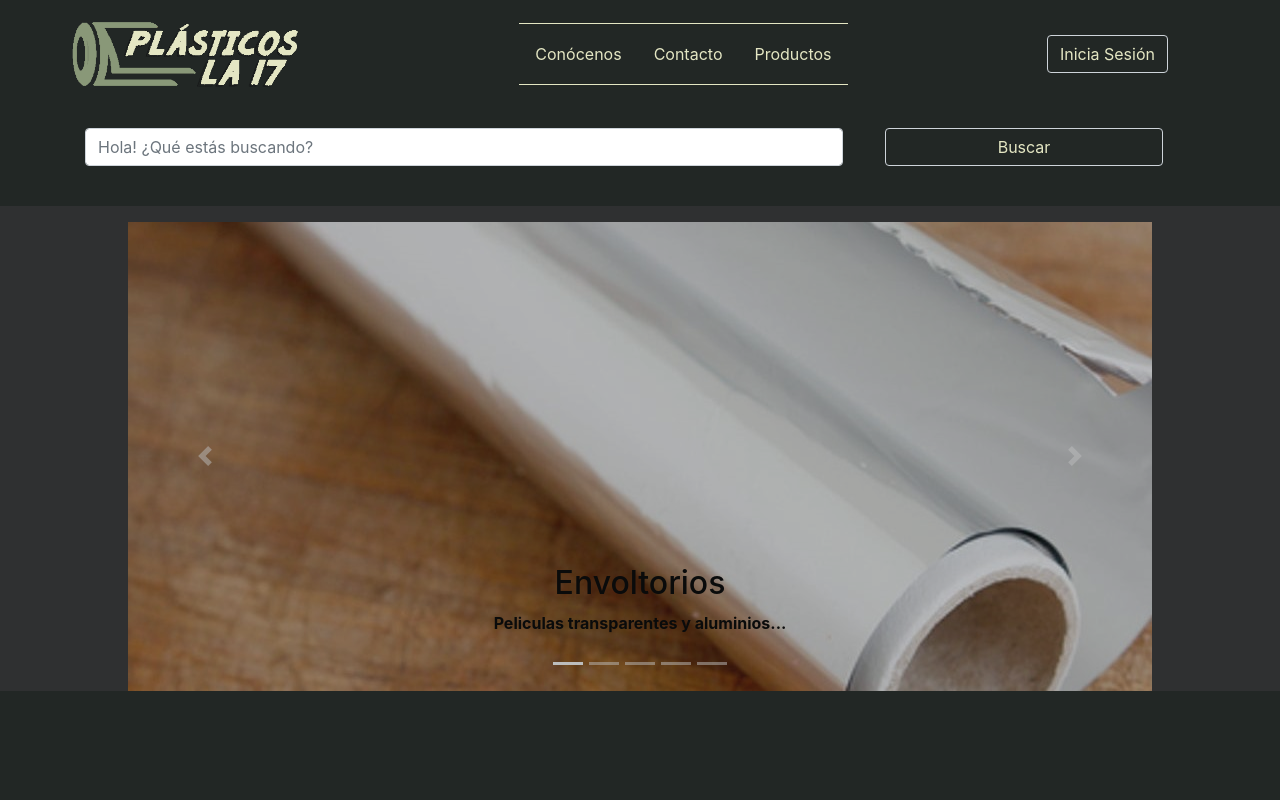
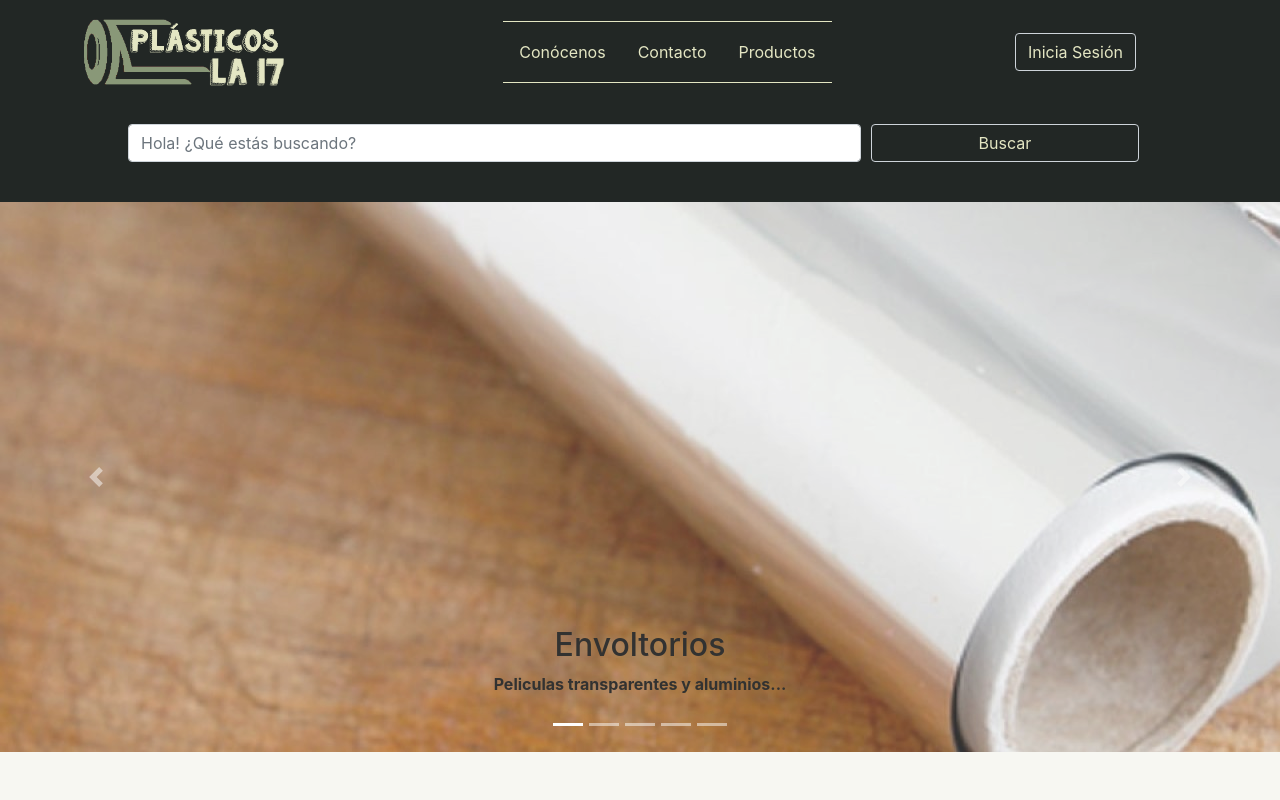
Before and after one commit to santiago-hear/Plasticos-Web-Page, a PHP site: page / in a window 1280 px wide. Run offline with PHP 8.4, Linux system fonts and the light colour scheme.

Commit message:
banner mas grande, nuevas imagenes

```diff
--- a/index.php
+++ b/index.php
@@ -10,7 +10,7 @@
     <body>
         <div class="mainheader">
             <nav class="navbar navbar-expand-lgr">
-                <a href="#" class="navbar-brand"><img src="Images/logo_3.png" alt="logo"></a>
+                <a href="#" class="navbar-brand"><img src="Images/logof.png" alt="logo"></a>
                 <ul class="nav list">
                     <li class="nav-item">
                         <a class="nav-link nvi" href="#">Conócenos</a>
@@ -30,9 +30,9 @@
                     </li>
                     -->
                 </ul>
-                <form action="" class="navform">
+                <div class="signdiv">
                     <button class="form-control sign_in_btn">Inicia Sesión</button>
-                </form>
+                </div>
             </nav>
             <form class="searchnav" action="" method="get">
                 <div class="form-row">
@@ -46,15 +46,15 @@
             </form>
         </div>
         <div class="banner">
-            <div id="demo" class="carousel slide" data-ride="carousel">
+            <div id="slide" class="carousel slide" data-ride="carousel">
 
                 <!-- Indicators -->
                 <ul class="carousel-indicators">
-                    <li data-target="#demo" data-slide-to="0" class="active"></li>
-                    <li data-target="#demo" data-slide-to="1"></li>
-                    <li data-target="#demo" data-slide-to="2"></li>
-                    <li data-target="#demo" data-slide-to="3"></li>
-                    <li data-target="#demo" data-slide-to="4"></li>
+                    <li data-target="#slide" data-slide-to="0" class="active"></li>
+                    <li data-target="#slide" data-slide-to="1"></li>
+                    <li data-target="#slide" data-slide-to="2"></li>
+                    <li data-target="#slide" data-slide-to="3"></li>
+                    <li data-target="#slide" data-slide-to="4"></li>
                 </ul>
 
                 <!-- The slideshow -->
@@ -69,7 +69,7 @@
                         </div>
                     </div>
                     <div class="carousel-item">
-                        <img src="Images/platos_alimentos.jpg" alt="Portacomidas">
+                        <img src="Images/porta.jpg" alt="Portacomidas">
                         <div class="carousel-caption msg">
                             <a href="">
                                 <h2>Desechables</h2>
@@ -96,7 +96,7 @@
                         </div>
                     </div>
                     <div class="carousel-item">
-                        <img src="Images/bolsas4.jpg" alt="Bolsas">
+                        <img src="Images/bolsas.jpg" alt="Bolsas">
                         <div class="carousel-caption msg">
                             <a href="">
                                 <h2>Bolsas</h2>
@@ -107,10 +107,10 @@
                 </div>
 
                 <!-- Left and right controls -->
-                <a class="carousel-control-prev" href="#demo" data-slide="prev">
+                <a class="carousel-control-prev" href="#slide" data-slide="prev">
                     <span class="carousel-control-prev-icon"></span>
                 </a>
-                <a class="carousel-control-next" href="#demo" data-slide="next">
+                <a class="carousel-control-next" href="#slide" data-slide="next">
                     <span class="carousel-control-next-icon"></span>
                 </a>
             </div>
--- a/styles/css/style_1.css
+++ b/styles/css/style_1.css
@@ -1,7 +1,7 @@
 /* Color de fondo general */
 body
 {
-    background-color: #222725;
+    background-color: #F7F7F2;
 }
 /* Color de cada seccion*/
 .mainheader, .mainnav, .searchnav, .mainheader ul li a
@@ -14,11 +14,11 @@
     padding-left: 3em;
     padding-right: 3em;
 }
-/* Configuracion Cabecero*/
+/* Configuracion Cabecero
 .menuheader
 {
     display: inline-block;
-}
+}*/
 /* tamaño del logotipo */
 .mainheader nav img
 {
@@ -33,16 +33,22 @@
     padding-top: 10px;
     padding-bottom: 10px;
 }
+/*
 .navform
 {
     margin-right: 3em;
 }
+*/
 /* hover del menu categorias */
 .nvi:hover
 {
     background-color: #899878;
     color: #222725;
     border-radius: 0.6em;
+}
+.signdiv
+{
+    padding-right: 5em;
 }
 /* Color del boton de busqueda e incio de sesion */
 .searchbtn, .sign_in_btn
@@ -59,27 +65,23 @@
 /* configuracion barra de busqueda */
 .searchnav div
 {
-    margin-top: 10px;
-    margin-bottom: 20px;
-    margin-left: 1em;
-    margin-right: 1em;
+    padding-top: 10px;
+    padding-bottom: 20px;
+    padding-left: 5em;
 }
-/* COnfiguracion del banner*/
+/* Configuracion del banner*/
 .banner
 {
-    padding-left: 10%;
-    padding-right: 10%;
-    padding-top: 1em;
-    opacity: 0.7;
-    background-color: #363537;
+    padding-top: 0em;
+    opacity: 0.8;
 }
-
+/* texto del banner */
 .msg a
 {
     font-weight: bold;
     color: black;
 }
-
+/* hover del texto del banner */
 .msg a:hover
 {
     text-decoration: none;
```
Also changed, not shown: Images/Desechables-biodegradables.jpg (added), Images/Platos-de-plastico.jpg (added), Images/aluminio.jpg, Images/bolsas.jpg, Images/bolsas2.jpg (deleted), Images/bolsas3.png (deleted), Images/bolsas4.jpg (deleted), Images/cubiertos.jpg (added), Images/cubiertos1.jpg (added), Images/cubiertos2.jpg (added), Images/desechables.png (added), Images/fsecos.jpg, Images/logof.png, Images/palillos.jpeg, 1 more files.
